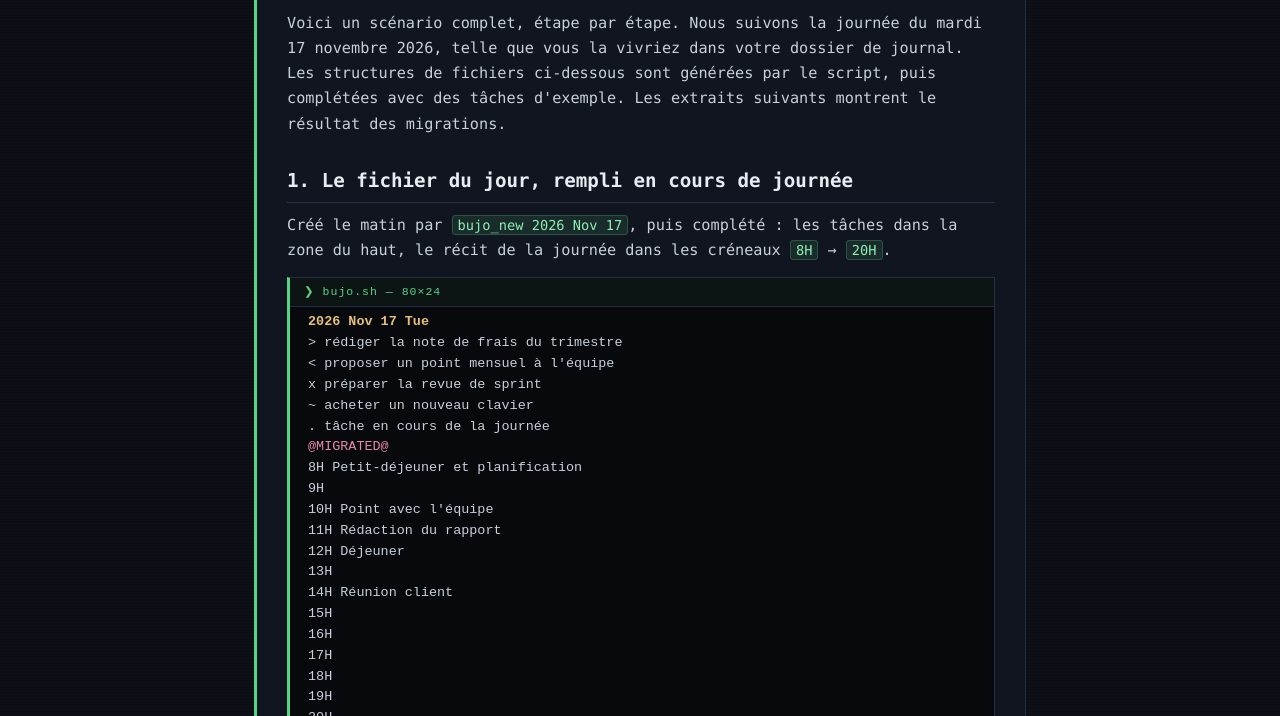
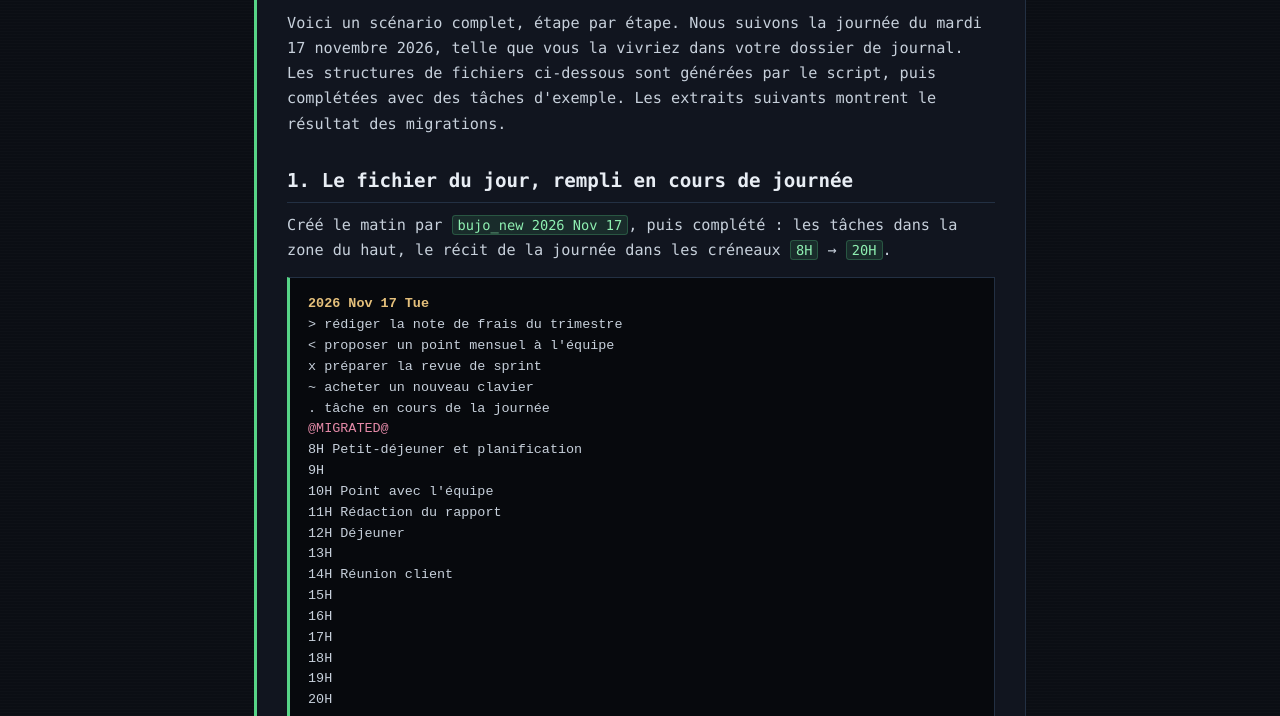
Before and after one commit to Lajule/bujo, a plain HTML site: page docs/posts/exemples.html in a window 1280 px wide. Shown: the part 236-952 px from the top of the page. Drawn offline with Linux system fonts and the light colour scheme.

Commit message:
Remove header in exemple file

```diff
--- a/docs/assets/style.css
+++ b/docs/assets/style.css
@@ -185,7 +185,7 @@ pre {
     position: relative;
     background: var(--code-bg);
     color: var(--code-ink);
-    padding: 34px 16px 16px 18px;
+    padding: 16px 16px 16px 18px;
     border-radius: 0;
     border: 1px solid var(--line);
     border-left: 3px solid var(--accent);
@@ -193,19 +193,6 @@ pre {
     font-size: 0.84rem;
     line-height: 1.55;
     margin: 0 0 16px;
-}
-
-pre::before {
-    content: "❯ bujo.sh — 80×24";
-    position: absolute;
-    top: 0; left: 0; right: 0;
-    padding: 5px 14px;
-    font-size: 0.72rem;
-    letter-spacing: 1px;
-    color: var(--accent);
-    background: rgba(87, 212, 135, 0.06);
-    border-bottom: 1px solid var(--line);
-    white-space: pre;
 }
 
 pre code {
```
